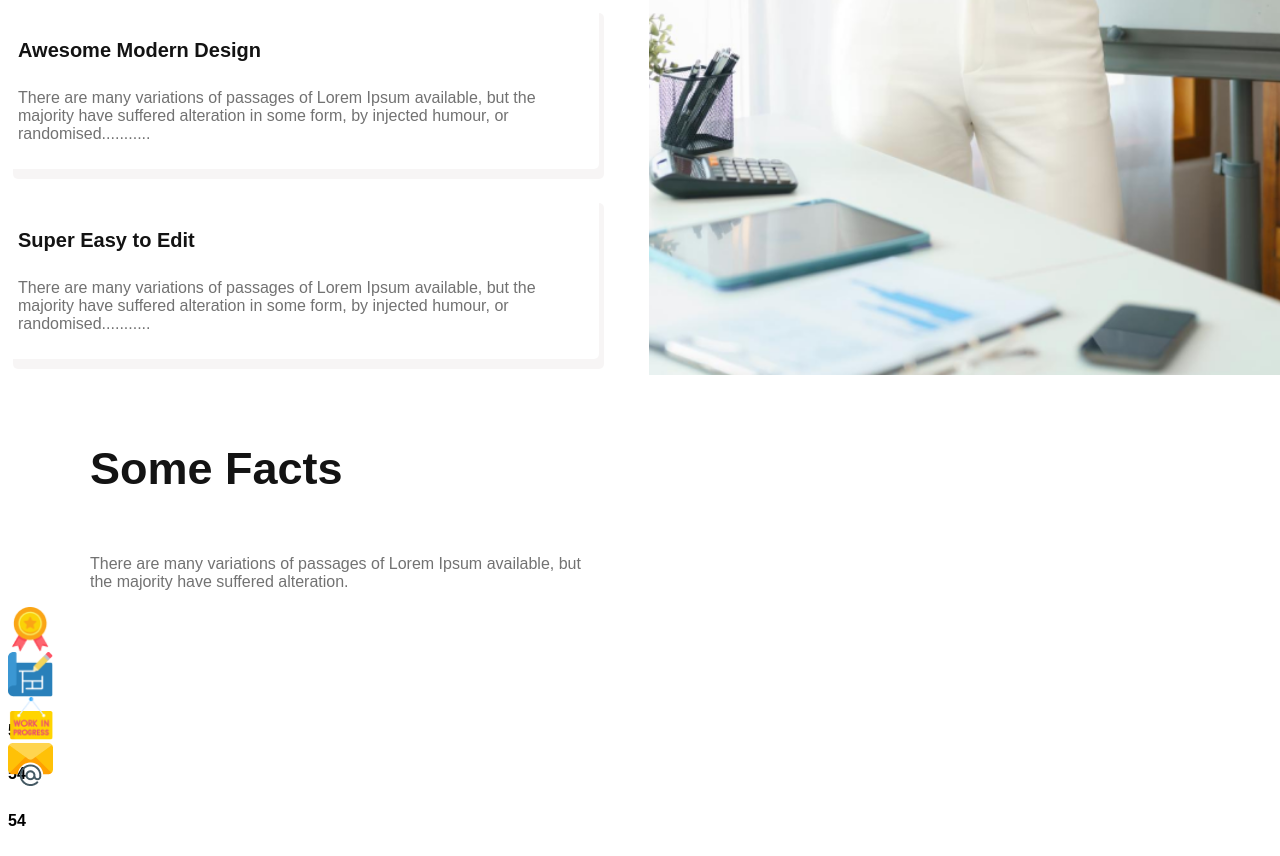
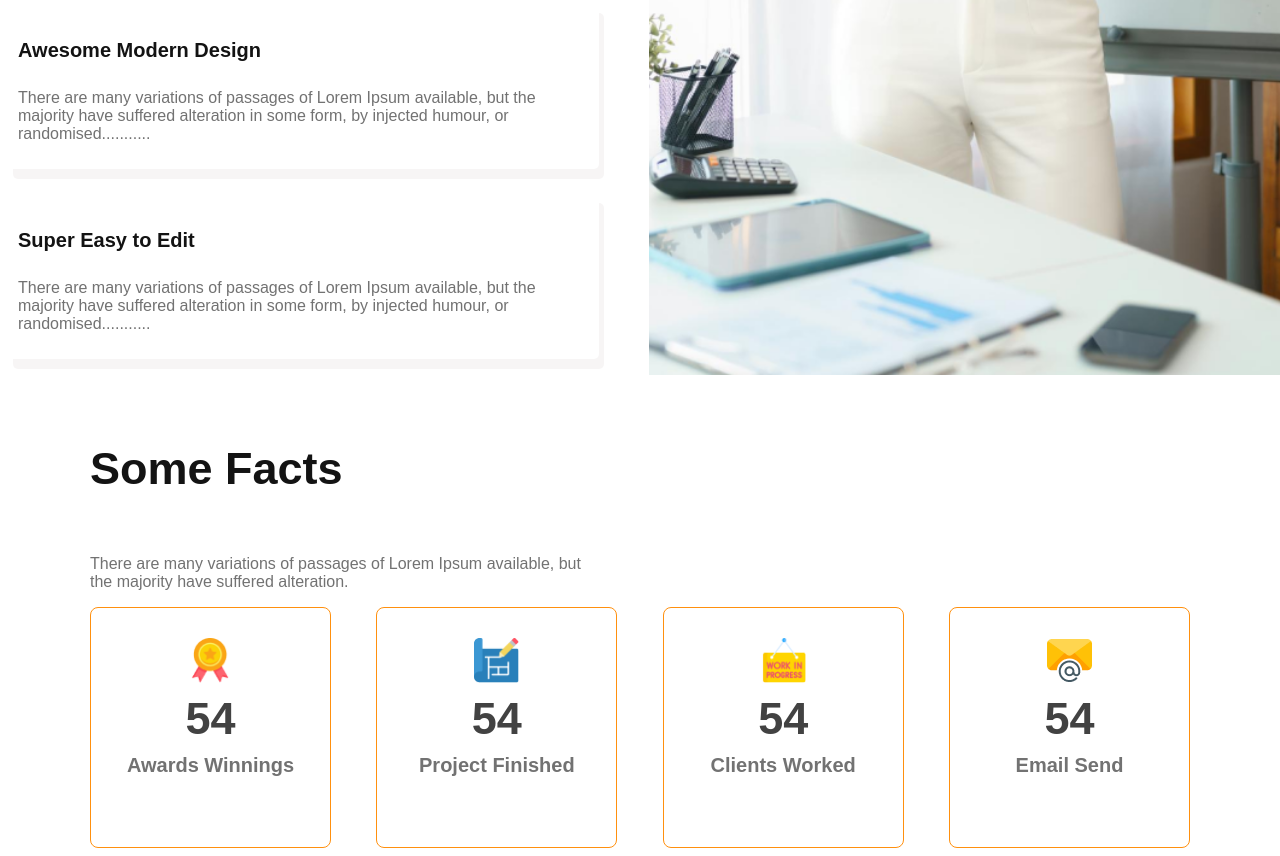
Before and after one commit to 2haseeb1/newarchitext-site, a plain HTML site: page index.html in a window 1280 px wide. Shown: the part 2813-3669 px from the top of the page. Before the commit the page ends 3643 px from the top, so only its background shows below. Drawn offline with Linux system fonts and the light colour scheme.

Commit message:
11th commit project-status section completed

```diff
--- a/index.html
+++ b/index.html
@@ -236,10 +236,42 @@ margin-bottom: 24px;
 }
 
 /* project-status styling */
+.project-status{
+    width: 1100px;
+    margin: 0 auto;
+}
+.project-info{
+    display: flex;
+    justify-content: space-between;
+}
+.content{
+    width: 241px;
+    height: 241px;
+    border: 1px solid #ff900e;
+    border-radius: 8px;
 
-.content{
+}
+.content h4{
+    color:#424242;
+    text-align: center;
+    font-size: 45px;
+    font-weight: 600;
+    padding-top: 0;
+    margin-top: 10px;
+}
+.content h5{
+    color:#727272;
+    text-align: center;
+    font-size: 20px;
+    font-weight: 600;
+    padding-top: 0;
+    margin-top: -50px;
+}
+.image-content{
+    height: 45px;
     width: 45px;
-    height: 45px;
+    margin: 0 auto;
+    margin-top: 30px;
 }
 .image-content img{
     width: 100%;
@@ -426,7 +458,8 @@ margin-bottom: 24px;
             <div class="image-content" >
             <img src="./images/001-medal.png" alt="" ">
            </div>
-
+           <h4>54</h4>
+           <h5>Awards Winnings</h5>
 
         </div>
 
@@ -435,18 +468,21 @@ margin-bottom: 24px;
             <img src="./images/Group 28.png" alt="">
            </div>
             <h4>54</h4>
+            <h5>Project Finished</h5>
         </div>
         <div class="content content-three">
             <div class="image-content">
             <img src="./images/Group 29.png" alt="">
            </div>
             <h4>54</h4>
+            <h5>Clients Worked</h5>
         </div>
         <div class="content content-four">
             <div class="image-content">
             <img src="./images/Group 30.png" alt="">
             </div>
             <h4>54</h4>
+            <h5>Email Send</h5>
         </div>
      </div>
 
```
